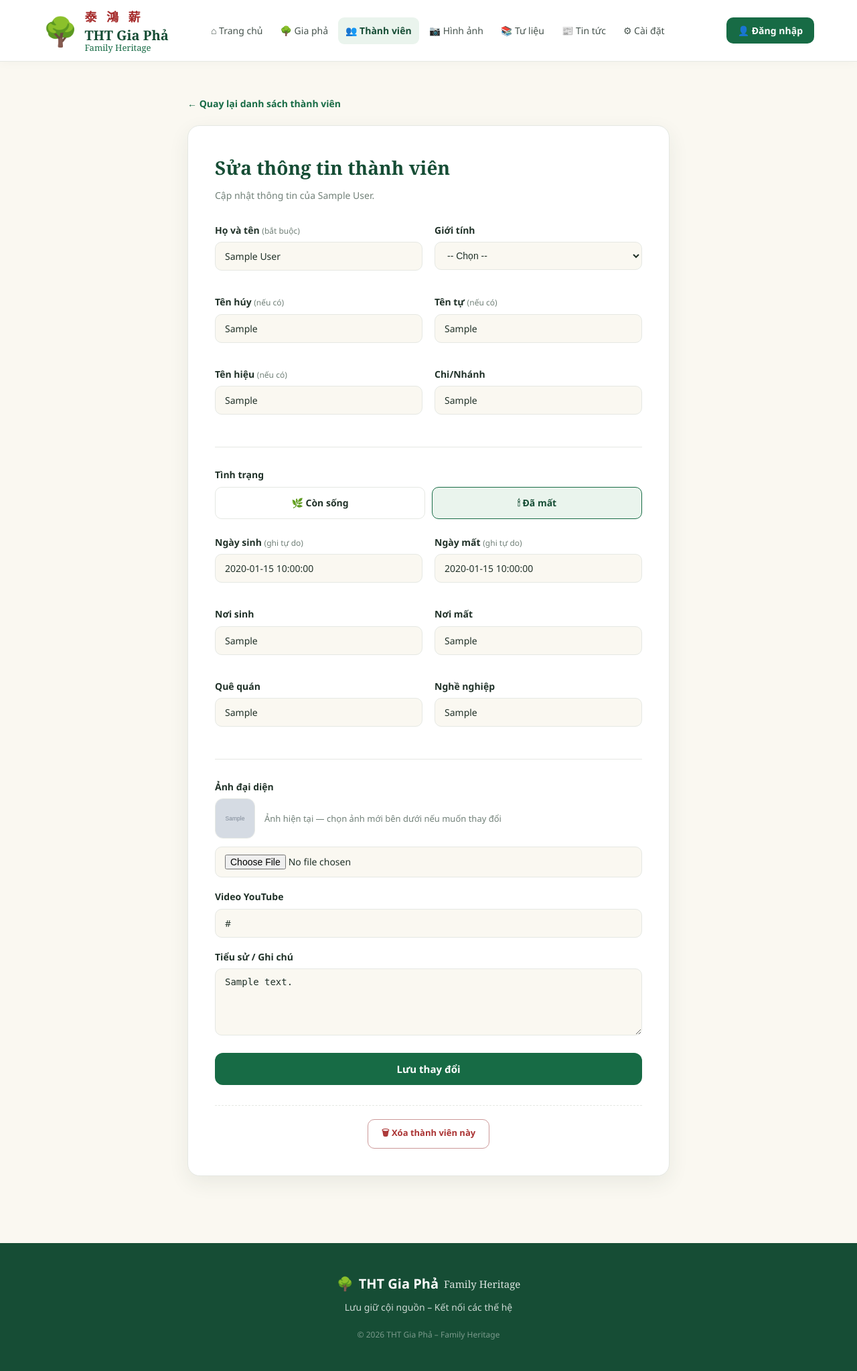
After one commit to ngaphuong918-ctrl/THT_Family_Heritage, a FastAPI app: template app/templates/members/edit.html in a window 1280 px wide. The commit adds this page. Shown: the whole page at 67% size. Run offline with FastAPI, Linux system fonts and the light colour scheme; the template is opened without the code that fills it: most values are stand-ins (such as "Sample title", 1, 10 or a date in 2020); grey boxes marked "Sample" are stand-in pictures.

Commit message:
them sua xoa thanh vien

```diff
--- a/app/main.py
+++ b/app/main.py
@@ -1,4 +1,5 @@
 import os
+import unicodedata
 from datetime import date
 
 import cloudinary
@@ -13,7 +14,12 @@ from app.models import init_database
 from app.models.database import SessionLocal
 from app.models.family import Family
 from app.models.person import Person
-from app.models.person_service import create_person
+from app.models.person_service import (
+    create_person,
+    delete_person,
+    get_person,
+    update_person,
+)
 from app.models.relationship_service import (
     add_parent_child,
     add_marriage,
@@ -21,6 +27,22 @@ from app.models.relationship_service import (
     get_parents,
     get_spouses,
 )
+
+
+def _norm(value: str | None) -> str | None:
+    """
+    Chuẩn hóa chữ tiếng Việt về dạng thống nhất (NFC),
+    tránh lỗi hiển thị dấu bị lệch do bàn phím gõ dấu kiểu "rời" (NFD).
+    """
+    if value is None:
+        return None
+
+    value = value.strip()
+
+    if not value:
+        return None
+
+    return unicodedata.normalize("NFC", value)
 
 
 # =========================================================
@@ -390,7 +412,7 @@ async def create_member_form(
 
         if not family:
             family = Family(
-                name=(family_name or "Gia đình của tôi"),
+                name=(_norm(family_name) or "Gia đình của tôi"),
             )
             db.add(family)
             db.commit()
@@ -416,30 +438,117 @@ async def create_member_form(
 
     create_person(
         family_id=family_id,
-        full_name=full_name,
-        chi_ho=(chi_ho or None),
-        ten_huy=(ten_huy or None),
-        ten_tu=(ten_tu or None),
-        ten_hieu=(ten_hieu or None),
-        gender=(gender or None),
-        birth_date=(birth_date or None),
-        death_date=(death_date or None),
-        birth_place=(birth_place or None),
-        death_place=(death_place or None),
-        que_quan=(que_quan or None),
-        nghe_nghiep=(nghe_nghiep or None),
+        full_name=_norm(full_name),
+        chi_ho=_norm(chi_ho),
+        ten_huy=_norm(ten_huy),
+        ten_tu=_norm(ten_tu),
+        ten_hieu=_norm(ten_hieu),
+        gender=_norm(gender),
+        birth_date=_norm(birth_date),
+        death_date=_norm(death_date),
+        birth_place=_norm(birth_place),
+        death_place=_norm(death_place),
+        que_quan=_norm(que_quan),
+        nghe_nghiep=_norm(nghe_nghiep),
         is_alive=(tinh_trang != "deceased"),
-        biography=(biography or None),
+        biography=_norm(biography),
         photo_url=photo_url,
-        youtube_url=(youtube_url or None),
+        youtube_url=_norm(youtube_url),
     )
 
     return RedirectResponse(url="/members", status_code=303)
 
 
 # =========================================================
-# TRANG THÀNH VIÊN
+# TRANG SỬA THÀNH VIÊN
 # =========================================================
+
+@app.get("/members/{person_id}/edit", response_class=HTMLResponse)
+async def edit_member_form(request: Request, person_id: int):
+
+    person = get_person(person_id)
+
+    if person is None:
+        return RedirectResponse(url="/members", status_code=303)
+
+    return templates.TemplateResponse(
+        request=request,
+        name="members/edit.html",
+        context={
+            "title": "Sửa thành viên – THT Gia Phả",
+            "person": person,
+        }
+    )
+
+
+@app.post("/members/{person_id}/edit")
+async def edit_member_submit(
+    request: Request,
+    person_id: int,
+    full_name: str = Form(...),
+    chi_ho: str = Form(None),
+    ten_huy: str = Form(None),
+    ten_tu: str = Form(None),
+    ten_hieu: str = Form(None),
+    gender: str = Form(None),
+    birth_date: str = Form(None),
+    death_date: str = Form(None),
+    birth_place: str = Form(None),
+    death_place: str = Form(None),
+    que_quan: str = Form(None),
+    nghe_nghiep: str = Form(None),
+    tinh_trang: str = Form("alive"),
+    biography: str = Form(None),
+    youtube_url: str = Form(None),
+    photo_file: UploadFile | None = None,
+):
+
+    # Chỉ tải ảnh mới lên Cloudinary nếu người dùng có chọn ảnh khác
+    photo_url = None
+
+    if photo_file is not None and photo_file.filename:
+        file_bytes = await photo_file.read()
+
+        if file_bytes:
+            upload_result = cloudinary.uploader.upload(
+                file_bytes,
+                folder="tht-gia-pha",
+            )
+            photo_url = upload_result.get("secure_url")
+
+    update_person(
+        person_id=person_id,
+        full_name=_norm(full_name),
+        chi_ho=_norm(chi_ho),
+        ten_huy=_norm(ten_huy),
+        ten_tu=_norm(ten_tu),
+        ten_hieu=_norm(ten_hieu),
+        gender=_norm(gender),
+        birth_date=_norm(birth_date),
+        death_date=_norm(death_date),
+        birth_place=_norm(birth_place),
+        death_place=_norm(death_place),
+        que_quan=_norm(que_quan),
+        nghe_nghiep=_norm(nghe_nghiep),
+        is_alive=(tinh_trang != "deceased"),
+        biography=_norm(biography),
+        photo_url=photo_url,
+        youtube_url=_norm(youtube_url),
+    )
+
+    return RedirectResponse(url="/members", status_code=303)
+
+
+# =========================================================
+# XÓA THÀNH VIÊN
+# =========================================================
+
+@app.post("/members/{person_id}/delete")
+async def delete_member(person_id: int):
+
+    delete_person(person_id)
+
+    return RedirectResponse(url="/members", status_code=303)
 
 @app.get("/members", response_class=HTMLResponse)
 async def members_page(request: Request):
--- /dev/null
+++ b/app/templates/members/edit.html
@@ -0,0 +1,448 @@
+<!DOCTYPE html>
+<html lang="vi">
+
+<head>
+
+    <meta charset="UTF-8">
+
+    <meta
+        name="viewport"
+        content="width=device-width, initial-scale=1.0"
+    >
+
+    <title>Sửa thành viên – THT Gia Phả</title>
+
+    <link
+        rel="stylesheet"
+        href="/static/css/style.css"
+    >
+
+    <style>
+
+        .form-page {
+            width: 90%;
+            max-width: 720px;
+            margin: 50px auto 100px;
+        }
+
+        .form-back {
+            display: inline-block;
+            margin-bottom: 20px;
+            color: var(--green);
+            font-weight: 600;
+            font-size: 14px;
+        }
+
+        .form-back:hover {
+            color: var(--green-dark);
+        }
+
+        .form-card {
+            background: white;
+            border: 1px solid var(--border);
+            border-radius: var(--radius);
+            box-shadow: var(--shadow);
+            padding: 40px;
+        }
+
+        .form-card h1 {
+            font-family: Georgia, "Times New Roman", serif;
+            font-size: 28px;
+            color: var(--green-dark);
+            margin-bottom: 8px;
+        }
+
+        .form-card .form-subtitle {
+            color: var(--text-light);
+            font-size: 14px;
+            margin-bottom: 30px;
+        }
+
+        .form-row {
+            display: grid;
+            grid-template-columns: 1fr 1fr;
+            gap: 18px;
+            margin-bottom: 18px;
+        }
+
+        .form-group {
+            margin-bottom: 18px;
+        }
+
+        .form-group label {
+            display: block;
+            font-size: 14px;
+            font-weight: 600;
+            color: var(--text-dark);
+            margin-bottom: 6px;
+        }
+
+        .form-group .hint {
+            font-weight: 400;
+            color: var(--text-light);
+            font-size: 12px;
+        }
+
+        .form-group input,
+        .form-group select,
+        .form-group textarea {
+            width: 100%;
+            padding: 11px 14px;
+            border: 1px solid var(--border);
+            border-radius: 10px;
+            font-size: 14px;
+            color: var(--text-dark);
+            background: var(--cream);
+        }
+
+        .form-group input:focus,
+        .form-group select:focus,
+        .form-group textarea:focus {
+            outline: none;
+            border-color: var(--green);
+        }
+
+        .form-group textarea {
+            min-height: 100px;
+            resize: vertical;
+        }
+
+        .form-divider {
+            border: none;
+            border-top: 1px solid var(--border);
+            margin: 30px 0;
+        }
+
+        .form-submit {
+            border: none;
+            background: var(--green);
+            color: white;
+            padding: 14px 28px;
+            border-radius: 12px;
+            font-size: 15px;
+            font-weight: 700;
+            width: 100%;
+        }
+
+        .form-submit:hover {
+            background: var(--green-dark);
+        }
+
+        .status-toggle {
+            display: flex;
+            gap: 10px;
+        }
+
+        .status-option {
+            flex: 1;
+            text-align: center;
+            padding: 12px;
+            border: 1px solid var(--border);
+            border-radius: 10px;
+            cursor: pointer;
+            font-size: 14px;
+            font-weight: 600;
+            color: var(--text);
+        }
+
+        .status-option input {
+            display: none;
+        }
+
+        .status-option:has(input:checked) {
+            border-color: var(--green);
+            background: var(--green-light);
+            color: var(--green-dark);
+        }
+
+        .current-photo {
+            display: flex;
+            align-items: center;
+            gap: 14px;
+            margin-bottom: 12px;
+        }
+
+        .current-photo img {
+            width: 60px;
+            height: 60px;
+            border-radius: 12px;
+            object-fit: cover;
+            border: 1px solid var(--border);
+        }
+
+        .current-photo span {
+            font-size: 13px;
+            color: var(--text-light);
+        }
+
+        .danger-zone {
+            margin-top: 30px;
+            padding-top: 20px;
+            border-top: 1px dashed var(--border);
+            text-align: center;
+        }
+
+        .btn-delete {
+            border: 1px solid #c99;
+            background: white;
+            color: #a33;
+            padding: 10px 20px;
+            border-radius: 10px;
+            font-size: 13px;
+            font-weight: 600;
+        }
+
+        .btn-delete:hover {
+            background: #fdecec;
+        }
+
+        @media (max-width: 700px) {
+            .form-row {
+                grid-template-columns: 1fr;
+            }
+
+            .form-card {
+                padding: 25px;
+            }
+        }
+
+    </style>
+
+</head>
+
+
+<body>
+
+
+    <!-- HEADER -->
+
+    <header class="header">
+
+        <div class="logo">
+
+            <div class="logo-tree">🌳</div>
+
+            <div>
+                <div class="logo-chinese">泰 鴻 薪</div>
+                <div class="logo-title">THT Gia Phả</div>
+                <div class="logo-subtitle">Family Heritage</div>
+            </div>
+
+        </div>
+
+
+        <nav class="nav">
+
+            <a href="/">⌂ Trang chủ</a>
+            <a href="#">🌳 Gia phả</a>
+            <a href="/members" class="active">👥 Thành viên</a>
+            <a href="#">📷 Hình ảnh</a>
+            <a href="#">📚 Tư liệu</a>
+            <a href="#">📰 Tin tức</a>
+            <a href="#">⚙ Cài đặt</a>
+
+        </nav>
+
+
+        <div class="header-right">
+            <button class="login-button">👤 Đăng nhập</button>
+        </div>
+
+    </header>
+
+
+
+    <!-- FORM -->
+
+    <div class="form-page">
+
+        <a href="/members" class="form-back">← Quay lại danh sách thành viên</a>
+
+
+        <div class="form-card">
+
+            <h1>Sửa thông tin thành viên</h1>
+            <p class="form-subtitle">Cập nhật thông tin của {{ person.full_name }}.</p>
+
+
+            <form method="post" action="/members/{{ person.id }}/edit" enctype="multipart/form-data">
+
+                <div class="form-row">
+
+                    <div class="form-group">
+                        <label>Họ và tên <span class="hint">(bắt buộc)</span></label>
+                        <input type="text" name="full_name" value="{{ person.full_name }}" required>
+                    </div>
+
+                    <div class="form-group">
+                        <label>Giới tính</label>
+                        <select name="gender">
+                            <option value="">-- Chọn --</option>
+                            <option value="Nam" {% if person.gender == "Nam" %}selected{% endif %}>Nam</option>
+                            <option value="Nữ" {% if person.gender == "Nữ" %}selected{% endif %}>Nữ</option>
+                        </select>
+                    </div>
+
+                </div>
+
+
+                <div class="form-row">
+
+                    <div class="form-group">
+                        <label>Tên húy <span class="hint">(nếu có)</span></label>
+                        <input type="text" name="ten_huy" value="{{ person.ten_huy or '' }}">
+                    </div>
+
+                    <div class="form-group">
+                        <label>Tên tự <span class="hint">(nếu có)</span></label>
+                        <input type="text" name="ten_tu" value="{{ person.ten_tu or '' }}">
+                    </div>
+
+                </div>
+
+
+                <div class="form-row">
+
+                    <div class="form-group">
+                        <label>Tên hiệu <span class="hint">(nếu có)</span></label>
+                        <input type="text" name="ten_hieu" value="{{ person.ten_hieu or '' }}">
+                    </div>
+
+                    <div class="form-group">
+                        <label>Chi/Nhánh</label>
+                        <input type="text" name="chi_ho" value="{{ person.chi_ho or '' }}">
+                    </div>
+
+                </div>
+
+
+                <hr class="form-divider">
+
+
+                <div class="form-group">
+                    <label>Tình trạng</label>
+                    <div class="status-toggle">
+
+                        <label class="status-option">
+                            <input type="radio" name="tinh_trang" value="alive" {% if person.is_alive %}checked{% endif %}>
+                            🌿 Còn sống
+                        </label>
+
+                        <label class="status-option">
+                            <input type="radio" name="tinh_trang" value="deceased" {% if not person.is_alive %}checked{% endif %}>
+                            🕯 Đã mất
+                        </label>
+
+                    </div>
+                </div>
+
+
+                <div class="form-row">
+
+                    <div class="form-group">
+                        <label>Ngày sinh <span class="hint">(ghi tự do)</span></label>
+                        <input type="text" name="birth_date" value="{{ person.birth_date or '' }}">
+                    </div>
+
+                    <div class="form-group">
+                        <label>Ngày mất <span class="hint">(ghi tự do)</span></label>
+                        <input type="text" name="death_date" value="{{ person.death_date or '' }}">
+                    </div>
+
+                </div>
+
+
+                <div class="form-row">
+
+                    <div class="form-group">
+                        <label>Nơi sinh</label>
+                        <input type="text" name="birth_place" value="{{ person.birth_place or '' }}">
+                    </div>
+
+                    <div class="form-group">
+                        <label>Nơi mất</label>
+                        <input type="text" name="death_place" value="{{ person.death_place or '' }}">
+                    </div>
+
+                </div>
+
+
+                <div class="form-row">
+
+                    <div class="form-group">
+                        <label>Quê quán</label>
+                        <input type="text" name="que_quan" value="{{ person.que_quan or '' }}">
+                    </div>
+
+                    <div class="form-group">
+                        <label>Nghề nghiệp</label>
+                        <input type="text" name="nghe_nghiep" value="{{ person.nghe_nghiep or '' }}">
+                    </div>
+
+                </div>
+
+
+                <hr class="form-divider">
+
+
+                <div class="form-group">
+                    <label>Ảnh đại diện</label>
+
+                    {% if person.photo_url %}
+                    <div class="current-photo">
+                        <img src="{{ person.photo_url }}" alt="{{ person.full_name }}">
+                        <span>Ảnh hiện tại — chọn ảnh mới bên dưới nếu muốn thay đổi</span>
+                    </div>
+                    {% endif %}
+
+                    <input type="file" name="photo_file" accept="image/*">
+                </div>
+
+
+                <div class="form-group">
+                    <label>Video YouTube</label>
+                    <input type="text" name="youtube_url" value="{{ person.youtube_url or '' }}">
+                </div>
+
+
+                <div class="form-group">
+                    <label>Tiểu sử / Ghi chú</label>
+                    <textarea name="biography">{{ person.biography or '' }}</textarea>
+                </div>
+
+
+                <button type="submit" class="form-submit">Lưu thay đổi</button>
+
+            </form>
+
+
+            <div class="danger-zone">
+
+                <form
+                    method="post"
+                    action="/members/{{ person.id }}/delete"
+                    onsubmit="return confirm('Bạn có chắc muốn xóa {{ person.full_name }}? Không thể hoàn tác.');"
+                >
+                    <button type="submit" class="btn-delete">🗑 Xóa thành viên này</button>
+                </form>
+
+            </div>
+
+        </div>
+
+    </div>
+
+
+
+    <!-- FOOTER -->
+
+    <footer class="footer">
+        <div class="footer-logo">🌳 <strong>THT Gia Phả</strong> <span>Family Heritage</span></div>
+        <p>Lưu giữ cội nguồn – Kết nối các thế hệ</p>
+        <p class="copyright">© 2026 THT Gia Phả – Family Heritage</p>
+    </footer>
+
+
+</body>
+
+</html>
```
Also changed, not shown: app/models/person_service.py (+85 -0 lines), app/templates/members/index.html (+14 -0 lines).
